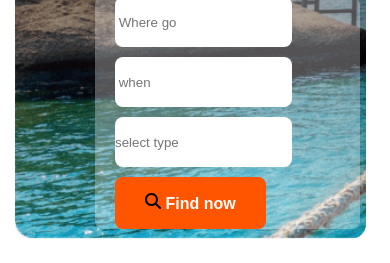
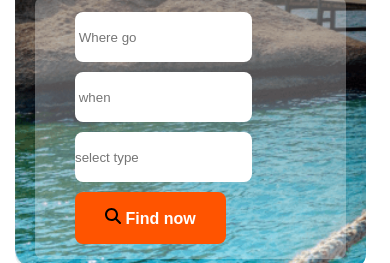
Before and after one commit to rabbi1612/assaingment-2, a plain HTML site: page index.html in a window 390 px wide. Shown: the part 430-693 px from the top of the page. Drawn offline with Linux system fonts and the light colour scheme.

Commit message:
change input size

```diff
--- a/style.css
+++ b/style.css
@@ -590,8 +590,9 @@ nav li a {
     .explore-input {
         flex-direction: column;
         gap: 10px;
-        width: 80%;
-        padding: 0px 20px;
+        padding-left: 40px;
+        margin-right:10px;
+        margin-left: 10px;
     }
 
     .popular {
@@ -753,7 +754,8 @@ nav li a {
     .bonus-grid{
        grid-template-columns: 1fr;
        gap: 20px;
-       justify-content: center;
+       margin-left: 90px;
+       margin-right: 90px;
     }
     .bonus{
         border-radius: 14px;
```
